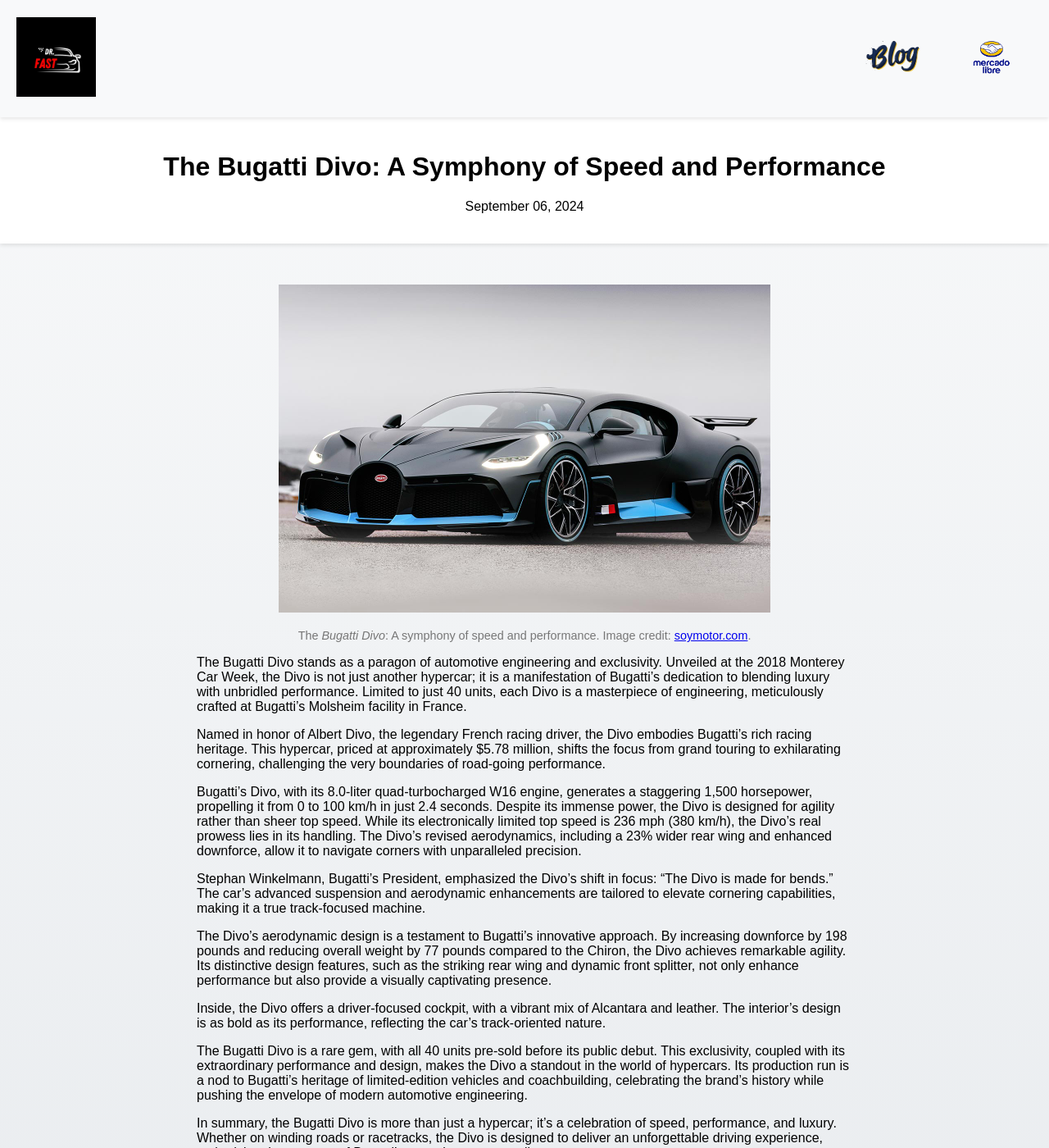
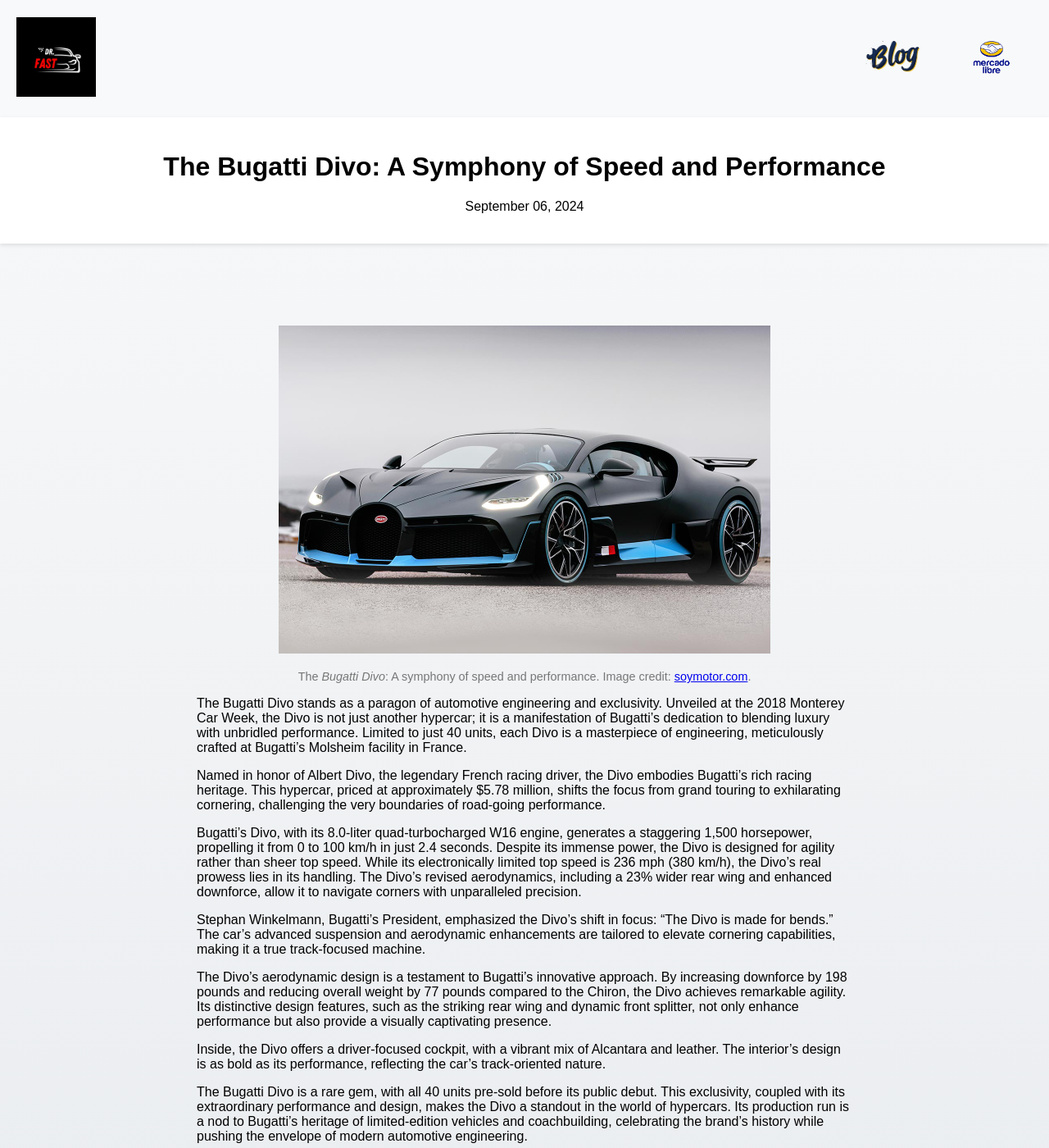
Before and after one commit to drfastfinds/drfastfinds-site, a Jekyll site: the page built from _posts/2024-09-06-my-first-post.md, in a window 1280 px wide and 1400 px high. Shown: the whole window at 82% size. Built offline with Jekyll 4.4.1, drawn with Linux system fonts in a browser that asks for light colours.

Commit message:
Update post.html

```diff
--- a/_layouts/post.html
+++ b/_layouts/post.html
@@ -52,17 +52,23 @@
 
         /* Title block styling */
         .title-block {
-            position: sticky;
-            top: 50px; /* Adjust based on the header height */
+            position: relative; /* Change to relative for initial positioning */
+            z-index: 1001; /* Higher z-index to sit above the header */
             background-color: #fff; /* Background to keep title readable */
-            z-index: 999; /* To sit above content */
             padding: 20px;
             text-align: center;
             box-shadow: 0px 2px 5px rgba(0, 0, 0, 0.1); /* Optional shadow */
+            transition: opacity 0.3s ease; /* Smooth transition for fade out */
+            will-change: opacity; /* Optimize for animation */
+        }
+
+        /* Hide title block when scrolled past */
+        body.scrolled .title-block {
+            opacity: 0; /* Fade out */
         }
 
         main {
-            padding-top: 10px; /* Optional space above main content */
+            padding-top: 60px; /* Space above main content to accommodate title block */
         }
 
         footer {
```
Also changed, not shown: other parts of _layouts/post.html (+12 -0 lines).
